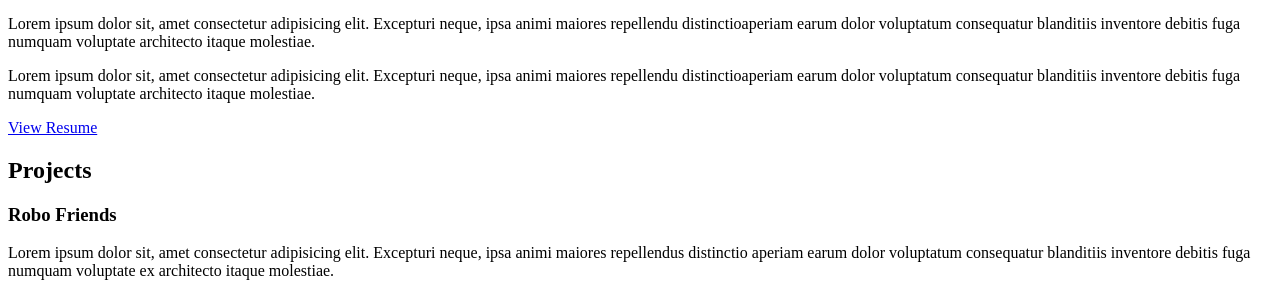
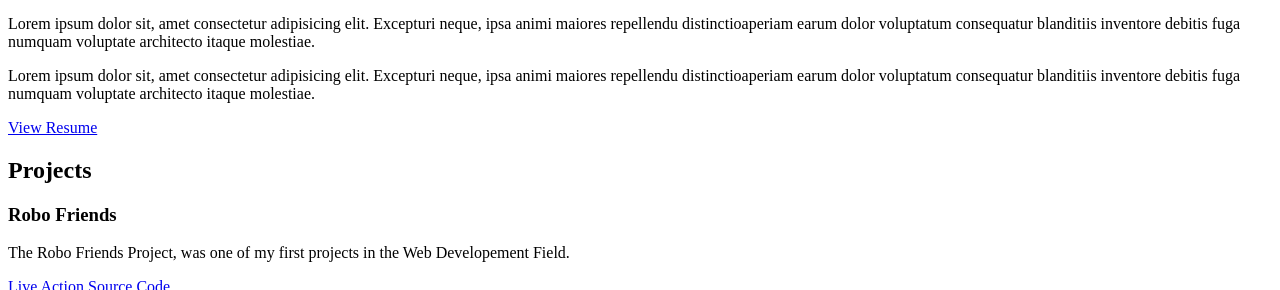
Before and after one commit to nasoluka/DevProfile, a website: page src/template.html in a window 1280 px wide. Shown: the part 657-947 px from the top of the page. Drawn offline with nearby package versions, Linux system fonts and the light colour scheme.

Commit message:
minor changes

```diff
--- a/src/template.html
+++ b/src/template.html
@@ -116,11 +116,8 @@
                 <h3 class="project-wrapper__text-title">Robo Friends</h3>
                 <div>
                   <p class="mb-4">
-                    Lorem ipsum dolor sit, amet consectetur adipisicing elit.
-                    Excepturi neque, ipsa animi maiores repellendus distinctio
-                    aperiam earum dolor voluptatum consequatur blanditiis
-                    inventore debitis fuga numquam voluptate ex architecto
-                    itaque molestiae.
+                    The Robo Friends Project, was one of my first projects in the Web Developement Field.
+
                   </p>
                 </div>
                 <a target="_blank" class="cta-btn cta-btn--hero" href="https://nasoluka.github.io/robofriends/">
@@ -184,11 +181,10 @@
                 <h3 class="project-wrapper__text-title">Face Recogniton</h3>
                 <div>
                   <p class="mb-4">
-                    Lorem ipsum dolor sit, amet consectetur adipisicing elit.
-                    Excepturi neque, ipsa animi maiores repellendus distinctio
-                    aperiam earum dolor voluptatum consequatur blanditiis
-                    inventore debitis fuga numquam voluptate ex architecto
-                    itaque molestiae.
+                    This Face Recognition App, was one of my first projects using the ReactJs.
+                    This Was Build to be able to get a picture from the given link provided and
+                    use a box to highlight the face in the picture, using the Clarifai API this
+                    was Possible. Enjoy!
                   </p>
                 </div>
                 <a target="_blank" class="cta-btn cta-btn--hero" href="https://facerecognitioneze.herokuapp.com">
@@ -197,7 +193,7 @@
                 <a target="_blank" class="cta-btn text-color-main" href="https://github.com/nasoluka/facerecognition">
                   Front End Code
                 </a>
-                <a target="_blank" class="cta-btn text-color-main" href="https://facerecognitioneze.herokuapp.com">
+                <a target="_blank" class="cta-btn text-color-main" href="https://github.com/nasoluka/facerecognitionapp-api">
                   Back-End Code
                 </a>
               </div>
```
Also changed, not shown: 2 other files.
